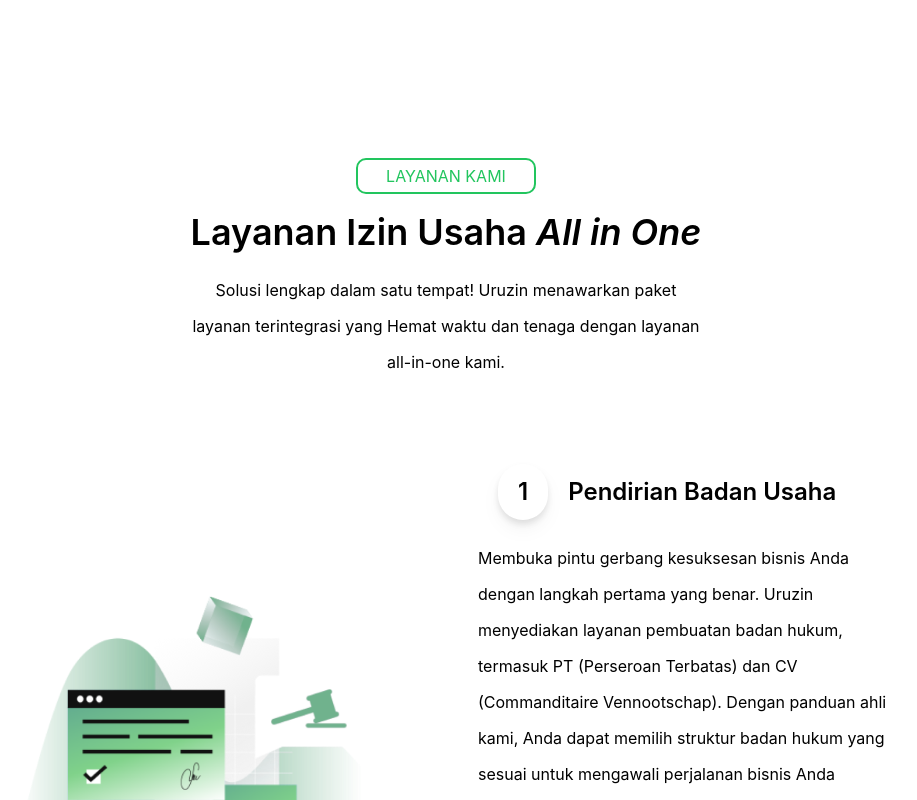
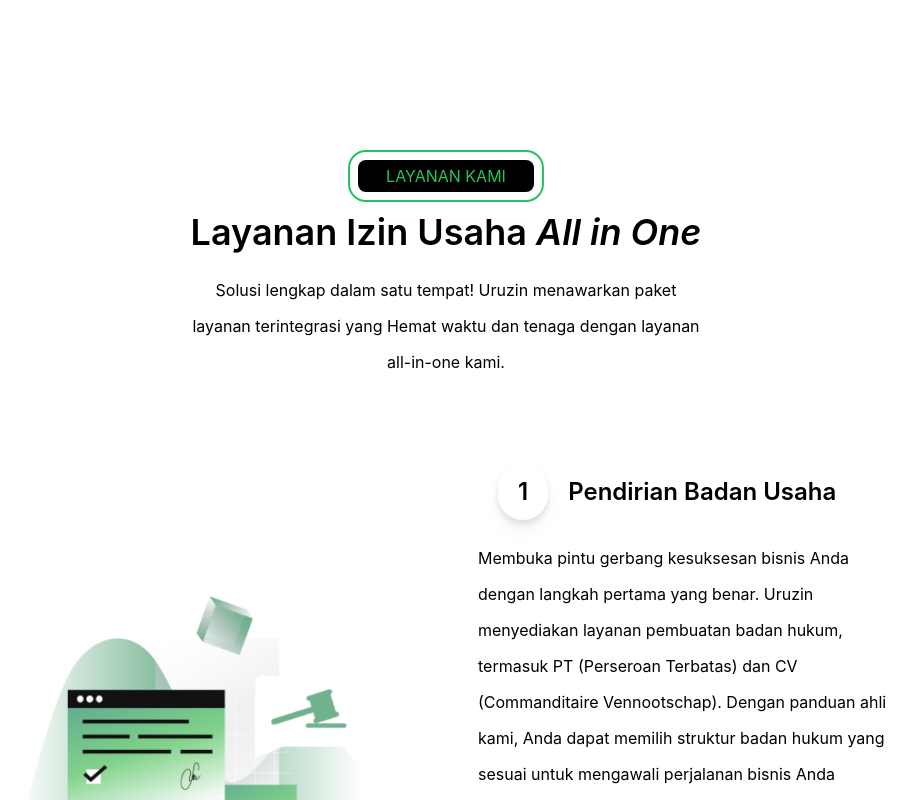
Before and after one commit to farrez30/uruzin, a React (Create React App) app: page /layanan in a window 1280 px wide. Shown: the top 800 px of the page, without its empty margins (194-1111 px from the left). Built offline with nearby package versions, Linux system fonts and the light colour scheme.

Commit message:
bold cool style

```diff
--- a/src/components/Layanan/Layanan.jsx
+++ b/src/components/Layanan/Layanan.jsx
@@ -61,7 +61,7 @@ const Layanan = () => {
   return (
     <section className="flex-col mt-40">
       <article className="mx-auto">
-        <h2 className="text-green-500 rounded-lg outline outline-2 outline-green-500 max-w-max mx-auto py-1 px-7">
+        <h2 className="text-green-500 rounded-lg outline outline-2 outline-green-500 bg-black outline-offset-8 max-w-max mx-auto py-1 px-7">
           LAYANAN KAMI
         </h2>
         <h1 className="text-center text-4xl font-semibold mt-5">
```
